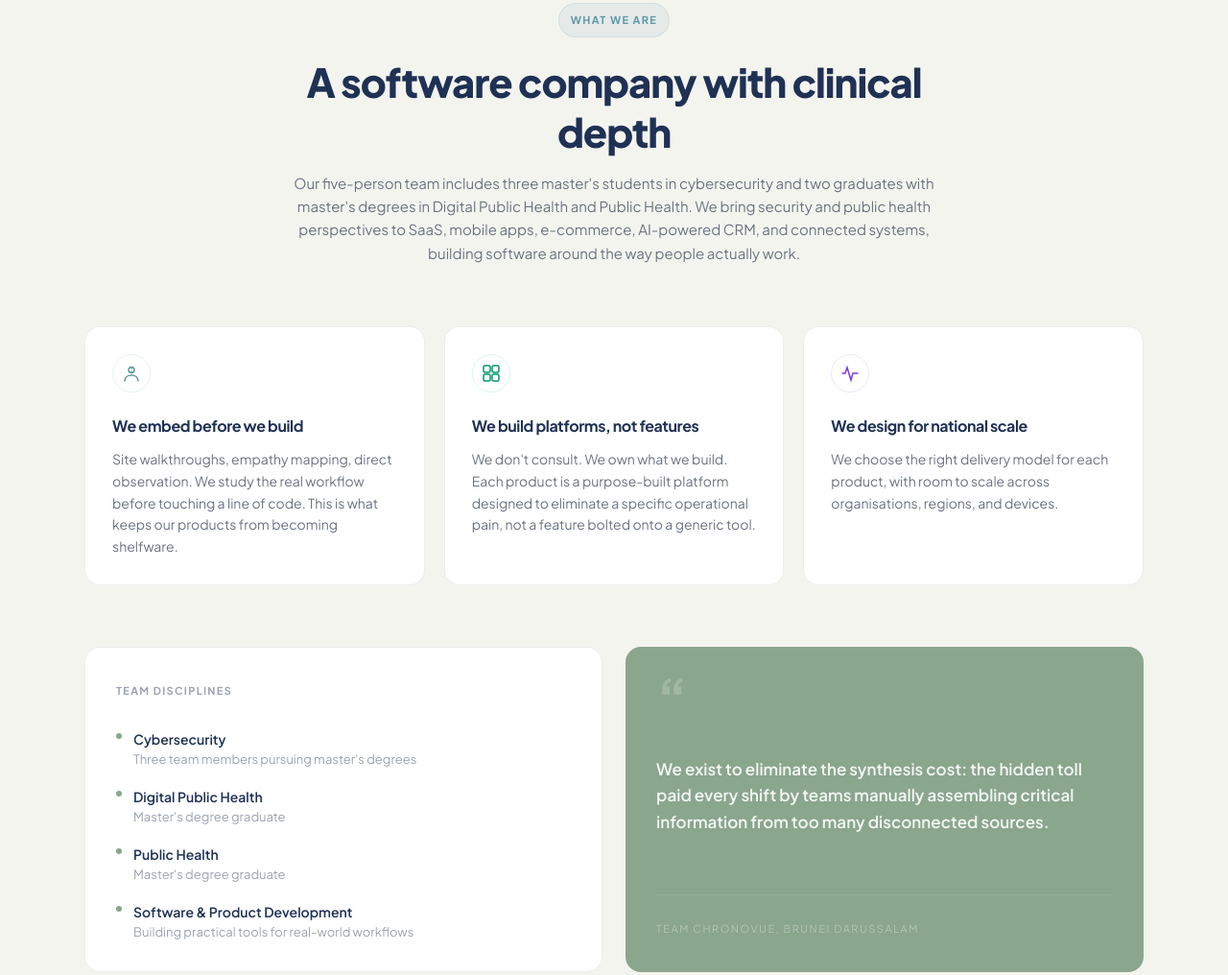
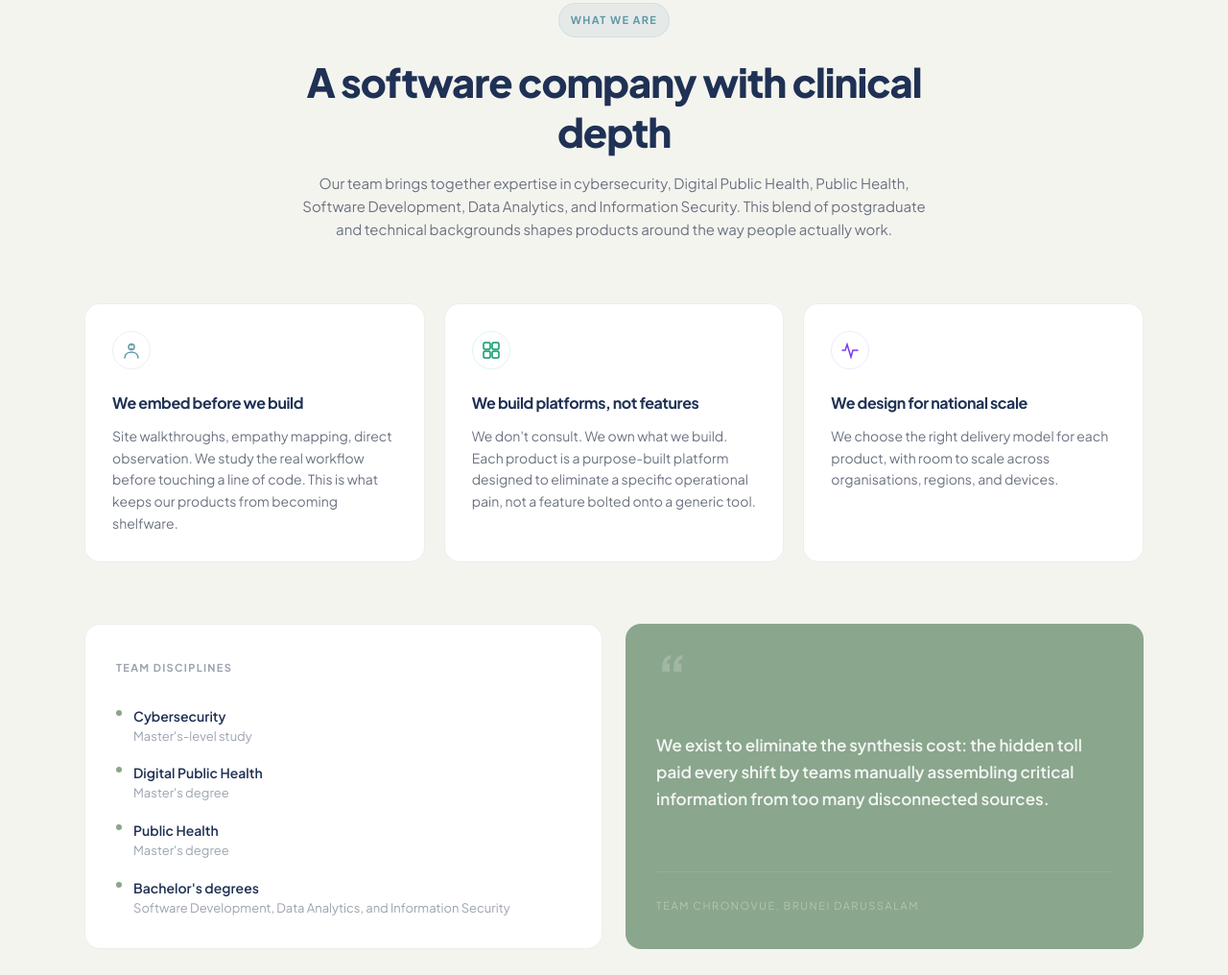
Before and after one commit to Ka1zen23/ChronoVue_website, an Astro site in the folder frontend/: page / in a window 1280 px wide. Shown: the part 1233-2249 px from the top of the page at 96% size. Built offline with nearby package versions, Linux system fonts and the light colour scheme; Astro itself is replaced by a stand-in of ours.

Commit message:
change a bit

```diff
--- a/frontend/src/components/AboutUs.jsx
+++ b/frontend/src/components/AboutUs.jsx
@@ -20,10 +20,10 @@ const principles = [
 ];
 
 const disciplines = [
-  { label: 'Cybersecurity', sub: "Three team members pursuing master's degrees" },
-  { label: 'Digital Public Health', sub: "Master's degree graduate" },
-  { label: 'Public Health', sub: "Master's degree graduate" },
-  { label: 'Software & Product Development', sub: 'Building practical tools for real-world workflows' },
+  { label: 'Cybersecurity', sub: "Master's-level study" },
+  { label: 'Digital Public Health', sub: "Master's degree" },
+  { label: 'Public Health', sub: "Master's degree" },
+  { label: "Bachelor's degrees", sub: 'Software Development, Data Analytics, and Information Security' },
 ];
 
 export default function AboutUs() {
@@ -42,10 +42,10 @@ export default function AboutUs() {
             A software company with clinical depth
           </h2>
           <p className="text-[15px] leading-relaxed text-gray-500 dark:text-white/55">
-            Our five-person team includes three master's students in cybersecurity and two
-            graduates with master's degrees in Digital Public Health and Public Health. We bring
-            security and public health perspectives to SaaS, mobile apps, e-commerce, AI-powered
-            CRM, and connected systems, building software around the way people actually work.
+            Our team brings together expertise in cybersecurity, Digital Public Health, Public
+            Health, Software Development, Data Analytics, and Information Security. This blend
+            of postgraduate and technical backgrounds shapes products around the way people
+            actually work.
           </p>
         </div>
 
```
